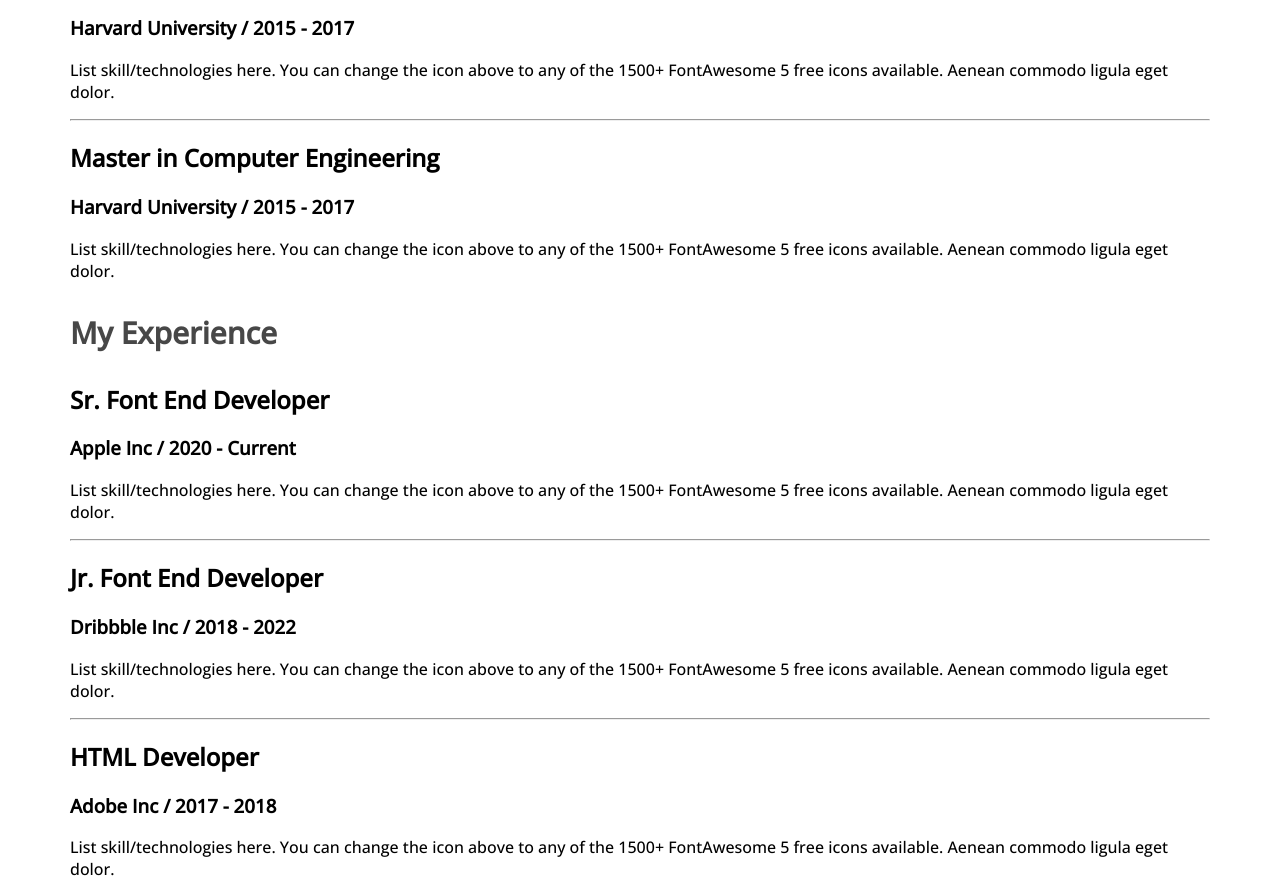
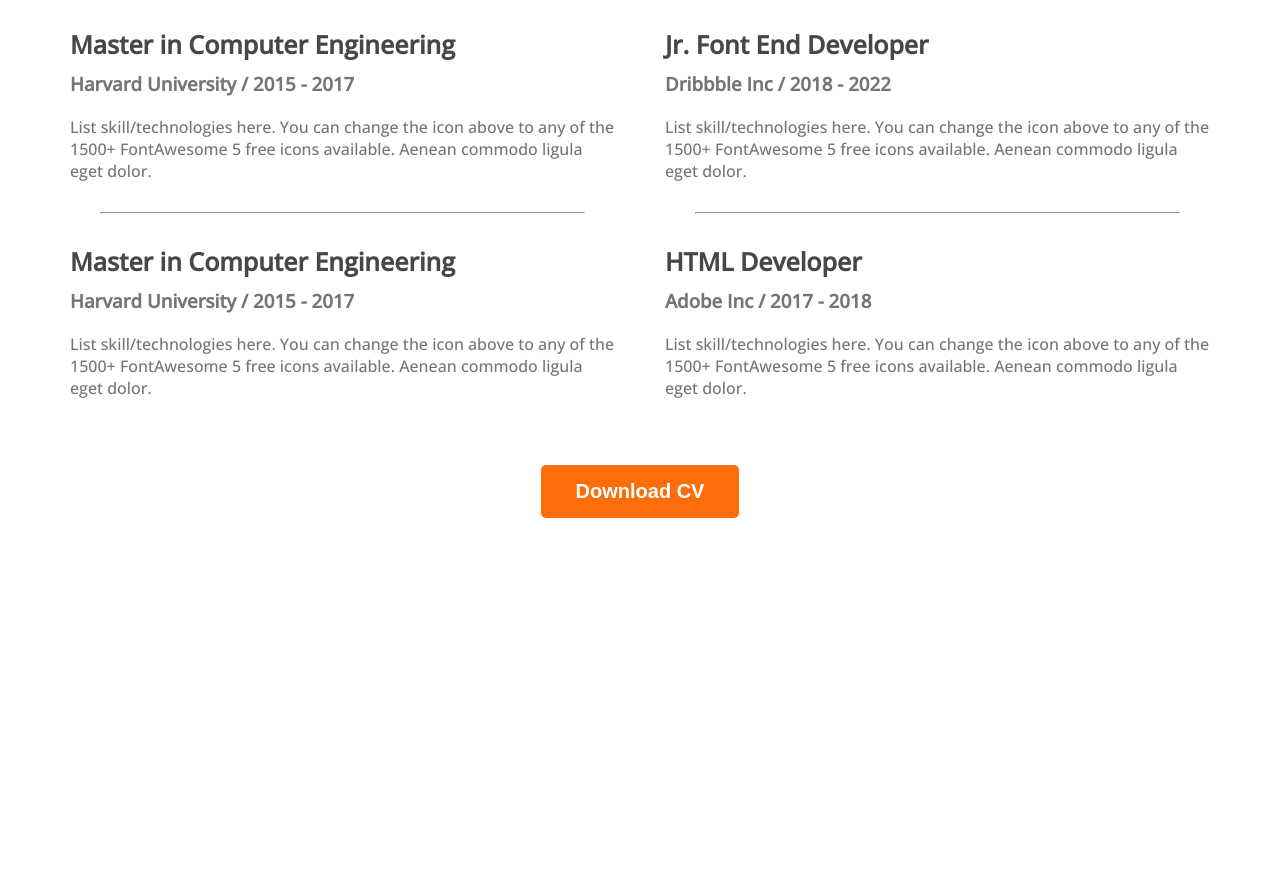
Before and after one commit to LabonnoKhanBonna/developer-project, a plain HTML site: page index.html in a window 1280 px wide. Shown: the part 2552-3448 px from the top of the page. After the commit the page ends 3078 px from the top, so only its background shows below. Drawn offline with nearby package versions, Linux system fonts and the light colour scheme.

Commit message:
added button

```diff
--- a/index.html
+++ b/index.html
@@ -115,7 +115,8 @@
                     </div>
                     <div class="resume-column">
                         <h3 class="resume-column-title">My Experience</h3>
-                        <div class="resume-container">
+
+
                             <div class="resume-column">
 
                                 <div class="resume-item">
@@ -144,6 +145,9 @@
 
                     </div>
                 </div>
+                <div class="download-CV">
+                    <button class="btn-primary">Download CV</button>
+                </div>
             </section>
 
     </main>
--- a/styles/portfolio.css
+++ b/styles/portfolio.css
@@ -45,6 +45,7 @@
     color: #181818;
     text-align: center;
     font-weight: 700;
+    font-size: larger;
 
 }
 
@@ -164,3 +165,31 @@
     font-size: 30px;
     font-weight: 700;
 }
+
+.resume-container {
+    display: flex;
+    gap: 50px;
+}
+
+.resume-item-institute,
+.resume-item-description {
+    color: #757575;
+}
+
+.resume-item-institute{
+    margin-bottom: 20px;
+    margin-top: 0px;
+}
+.resume-item-title {
+    color: #474747;
+    font-size: 25px;
+    font-weight: 700;
+    margin-bottom: 10px ;
+}
+.resume-container hr{
+    margin: 30px;
+}
+.download-CV{
+    text-align: center;
+    margin-top: 50px;
+}
```
